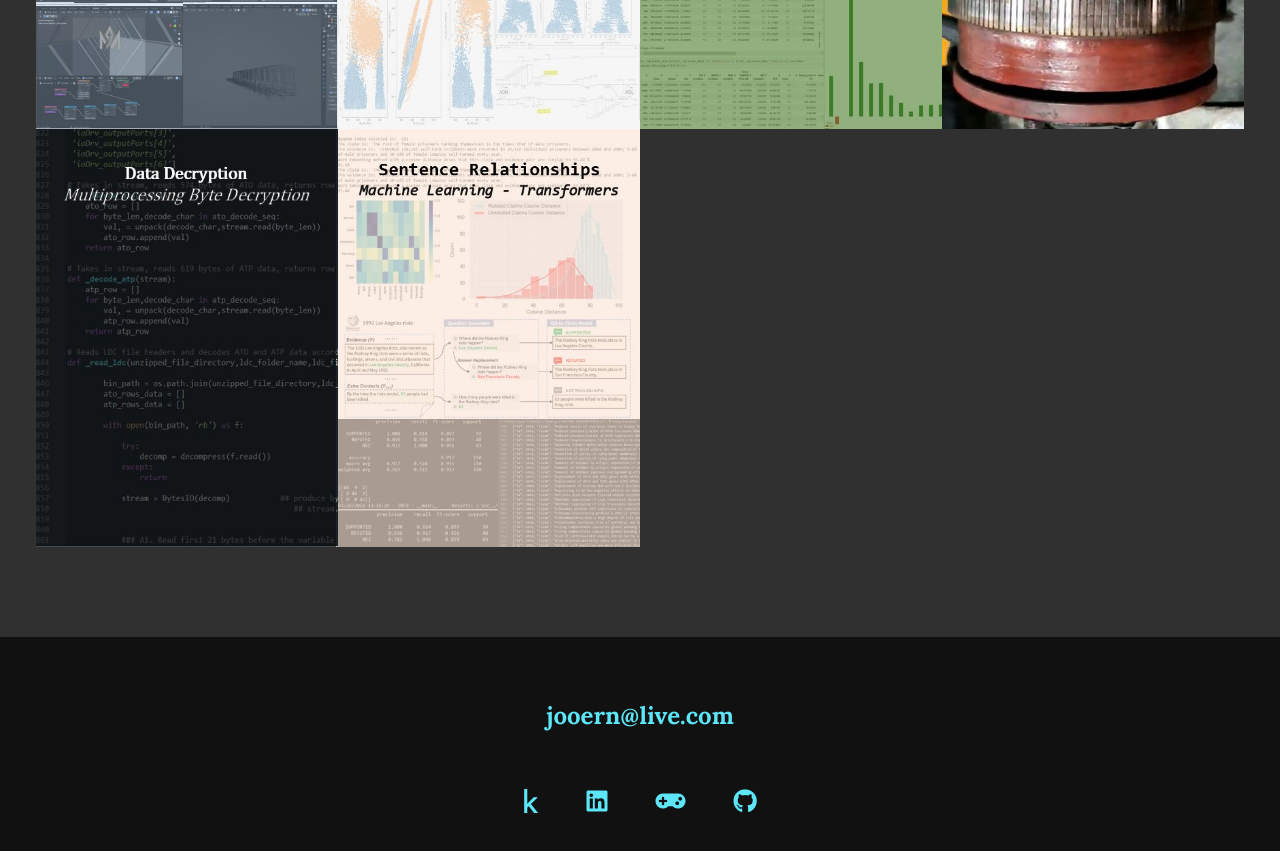
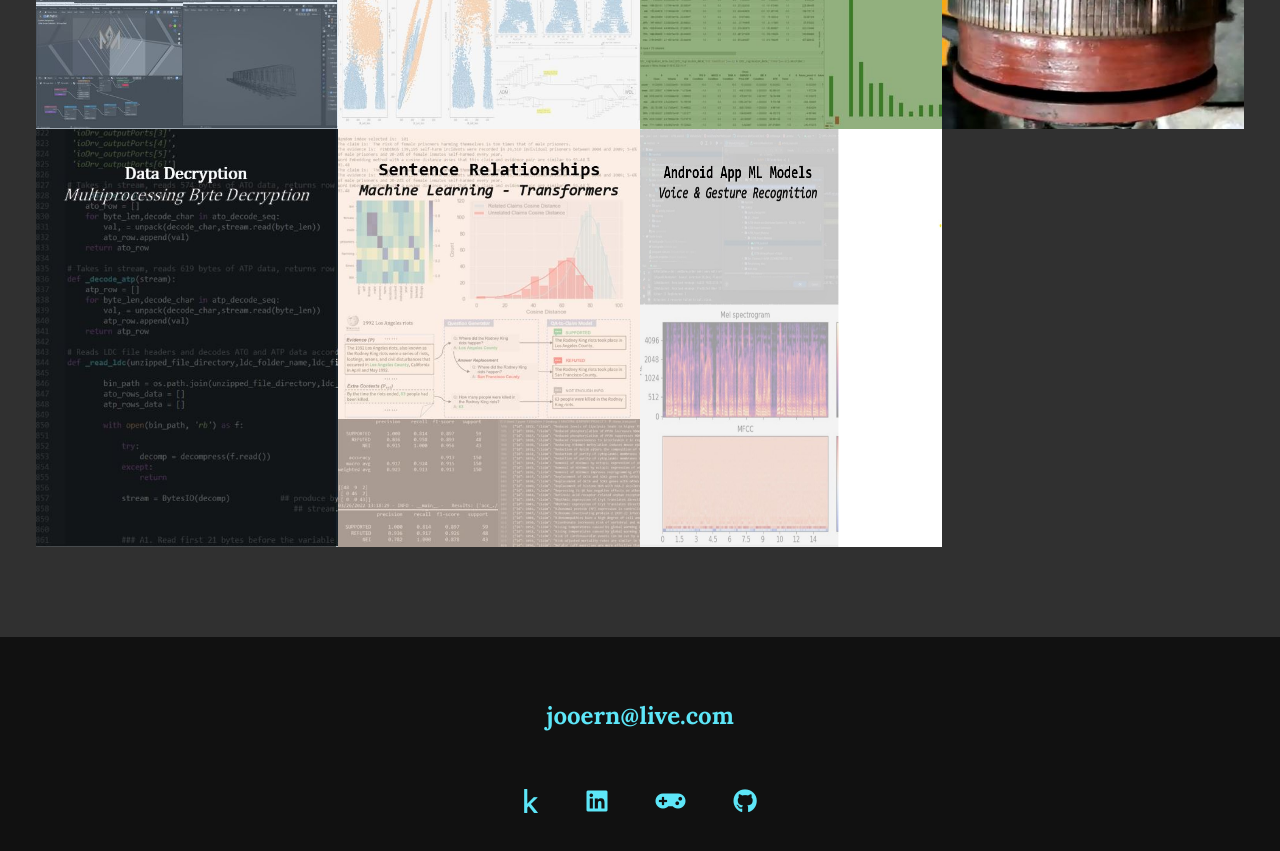
Before and after one commit to jooern81/portfolio, a plain HTML site: page index.html in a window 1280 px wide. Shown: the part 4160-5011 px from the top of the page. Drawn offline with nearby package versions, Linux system fonts and the light colour scheme.

Commit message:
Update index.html
updated index with android studio project

```diff
--- a/index.html
+++ b/index.html
@@ -182,6 +182,11 @@
                     <img src="img/machine_learning_nlp/main_pic.JPG" alt="" class="portfolio__img">
                 </a>
 
+                <!-- Portfolio item 19 -->
+                <a href="android_app_machine_learning.html" class="portfolio__item">
+                    <img src="img/machine_learning_voice_gesture_recog/android_app_ml.JPG" alt="" class="portfolio__img">
+                </a>
+
             </div>
         </section>
 
```
